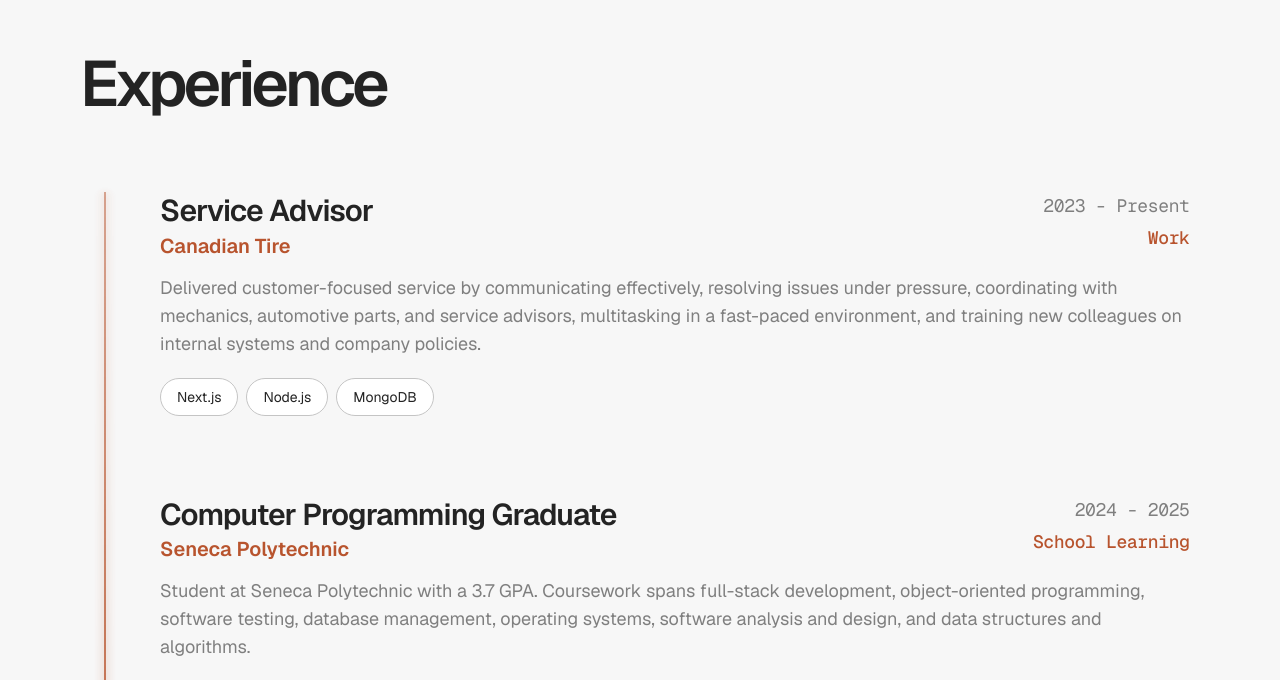
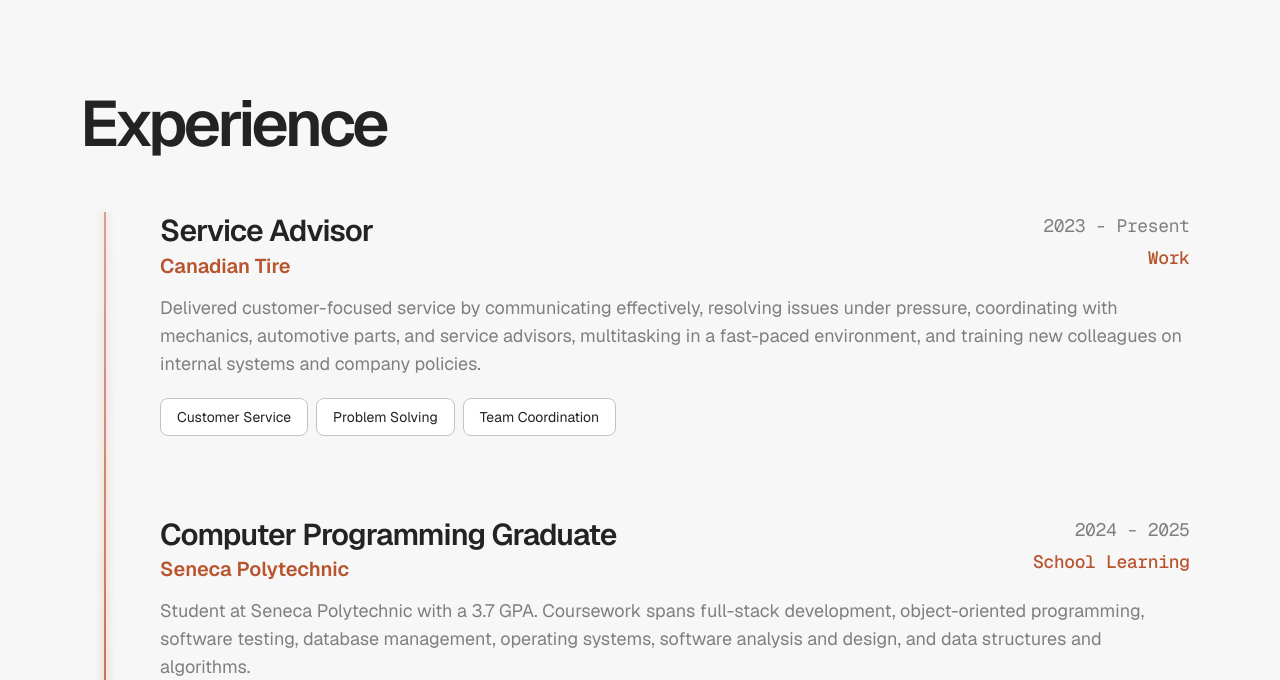
Before and after one commit to Rickson0628/Portfolio, a Next.js app: page / in a window 1280 px wide. Shown: the part 2724-3404 px from the top of the page. Built offline with nearby package versions, Linux system fonts and the light colour scheme.

Commit message:
Improve milestone timeline layout and add experience tags

```diff
--- a/animation/IconFadeIn.jsx
+++ b/animation/IconFadeIn.jsx
@@ -1,6 +1,5 @@
 "use client";
 
-import { useEffect, useRef, useState } from "react";
 import { motion } from "framer-motion";
 
 const IconFadeIn = ({
@@ -9,50 +8,40 @@ const IconFadeIn = ({
   triggerPoint = 0.9,
   className = "",
 }) => {
-  const ref = useRef(null);
-  const [show, setShow] = useState(false);
+  // Keeps the trigger point between 0 and 1
+  const safeTriggerPoint = Math.min(
+    1,
+    Math.max(0, triggerPoint),
+  );
 
-  useEffect(() => {
-    const handleScroll = () => {
-      if (!ref.current) return;
-
-      const rect = ref.current.getBoundingClientRect();
-      const triggerY = window.innerHeight * triggerPoint;
-
-      setShow(rect.top <= triggerY);
-    };
-
-    handleScroll();
-
-    window.addEventListener("scroll", handleScroll);
-    window.addEventListener("resize", handleScroll);
-
-    return () => {
-      window.removeEventListener("scroll", handleScroll);
-      window.removeEventListener("resize", handleScroll);
-    };
-  }, [triggerPoint]);
+  // triggerPoint 0.9 means the animation starts
+  // when the icon reaches 90% of the screen height
+  const bottomMargin =
+    -(1 - safeTriggerPoint) * 100;
 
   return (
     <motion.div
-      ref={ref}
       className={`inline-flex ${className}`}
-      initial={false}
-      animate={
-        show
-          ? {
-              opacity: 1,
+      initial={{
+        opacity: 0,
+        scale: 0.9,
+        filter: "blur(4px)",
+      }}
+      whileInView={{
+        opacity: 1,
+        scale: 1,
+        filter: "blur(0px)",
+      }}
+      viewport={{
+        // Allows the animation to reverse and replay
+        once: false,
 
-              scale: 1,
-              filter: "blur(0px)",
-            }
-          : {
-              opacity: 0,
+        // Starts as soon as part of the icon crosses the trigger
+        amount: 0.01,
 
-              scale: 0.9,
-              filter: "blur(4px)",
-            }
-      }
+        // Controls where inside the viewport it triggers
+        margin: `0px 0px ${bottomMargin}% 0px`,
+      }}
       transition={{
         duration: 0.4,
         delay,
--- a/components/Experience.jsx
+++ b/components/Experience.jsx
@@ -3,7 +3,7 @@
 import React, { useRef } from "react";
 import { motion, useScroll, useTransform } from "framer-motion";
 import WordTypewriter from "@/animation/WordTypeWriter";
-
+import IconFadeIn from "@/animation/IconFadeIn";
 
 const milestones = [
   {
@@ -13,7 +13,7 @@ const milestones = [
       "Delivered customer-focused service by communicating effectively, resolving issues under pressure, coordinating with mechanics, automotive parts, and service advisors, multitasking in a fast-paced environment, and training new colleagues on internal systems and company policies.",
     date: "2023 - Present",
     type: "Work",
-     tags: ["Next.js", "Node.js", "MongoDB"],
+    tags: ["Customer Service", "Problem Solving", "Team Coordination"],
   },
   {
     title: "Computer Programming Graduate",
@@ -22,7 +22,7 @@ const milestones = [
       "Student at Seneca Polytechnic with a 3.7 GPA. Coursework spans full-stack development, object-oriented programming, software testing, database management, operating systems, software analysis and design, and data structures and algorithms.",
     date: "2024 - 2025",
     type: "School Learning",
-     tags: ["Next.js", "Node.js", "MongoDB"],
+    tags: ["Full-Stack Development", "Database Management", "Software Testing"],
   },
   {
     title: "Full-Stack Developer",
@@ -40,7 +40,7 @@ const milestones = [
       "Student at Seneca Polytechnic with a 3.7 GPA. Coursework spans full-stack development, object-oriented programming, software testing, database management, operating systems, software analysis and design, and data structures and algorithms.",
     date: "2024 - 2025",
     type: "School Learning",
-     tags: ["Next.js", "Node.js", "MongoDB"],
+    tags: ["Full-Stack Development", "Database Management", "Software Testing"],
   },
   {
     title: "Full-Stack Developer",
@@ -68,18 +68,14 @@ const Experience = () => {
     [0.1, 0.8],
     ["0%", "100%"],
   );
-  const circleGlow = useTransform(
-    scrollYProgress,
-    [0.1, 0.5, 0.7],
-    [1, 2, 1],
-  );
+  const circleGlow = useTransform(scrollYProgress, [0.1, 0.5, 0.7], [1, 2, 1]);
 
   return (
     <section
       ref={timelineRef}
-      className=" p-8 mt-15 lg:-mt-10 lg:p-15 xl:p-20 "
+      className=" p-8 mt-10  lg:p-15 lg:mt-0 lg:pt-0 xl:p-20 "
     >
-      <h2 className="text-[clamp(3rem,6vw,6rem)] xl:text-[clamp(2.5rem,5vw,5rem)] font-semibold tracking-[-0.055em] mb-15">
+      <h2 className="text-[clamp(3rem,6vw,6rem)] xl:text-[clamp(2.5rem,5vw,5rem)] font-semibold tracking-[-0.055em] mb-10">
         <WordTypewriter text="Experience" />
       </h2>
 
@@ -137,7 +133,6 @@ const Experience = () => {
                     <WordTypewriter text={milestone.date} />
                   </div>
 
-
                   <div className="font-mono text-xs font-medium tracking-[-0.02em] text-univ sm:text-sm lg:text-lg">
                     <WordTypewriter text={milestone.type} />
                   </div>
@@ -147,17 +142,18 @@ const Experience = () => {
               <div className="font-sans leading-7 text-muted sm:text-lg">
                 <WordTypewriter text={milestone.description} />
               </div>
-              <div className="mt-5 flex flex-wrap gap-2">
+              <motion.div className="mt-5 flex flex-wrap gap-2">
                 {milestone.tags.map((tag) => (
+                  <IconFadeIn key={tag}>
                     <span
                       key={tag}
-      className="rounded-full border border-border bg-surface-raised px-4 py-2 font-sans text-xs text-foreground sm:text-sm"
+                      className="rounded-lg border border-border bg-surface-raised px-4 py-2 font-sans text-xs text-foreground sm:text-sm"
                     >
                       {tag}
                     </span>
+                  </IconFadeIn>
                 ))}
-</div>
-
+              </motion.div>
 
               {index < milestones.length - 1 && <div className="mb-20" />}
             </div>
```
Lines whose indentation alone changed are shown as unchanged.
